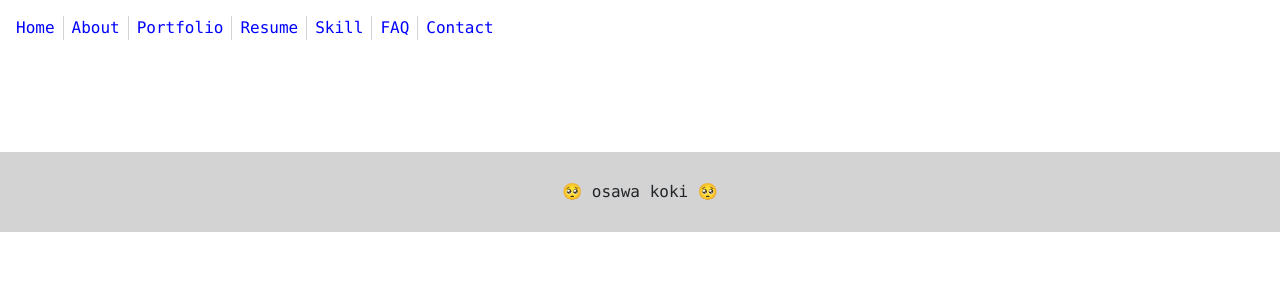
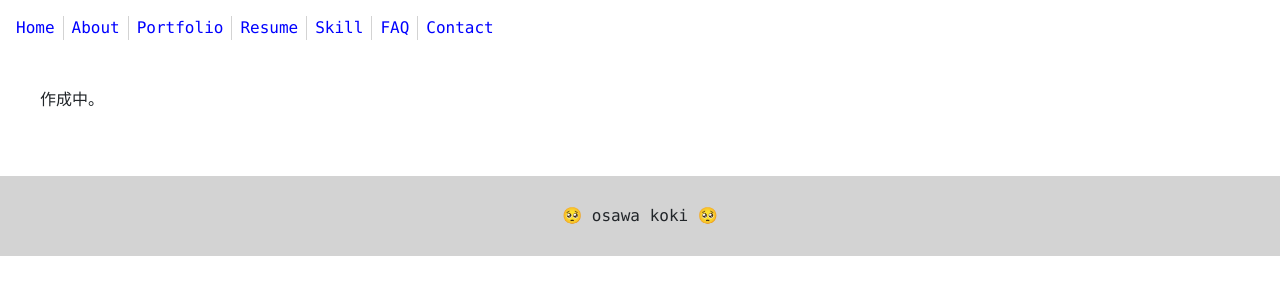
Before and after one commit to osawa-koki/osawa-koki, a Next.js app in the folder portfolio/: page /skill in a window 1280 px wide. Shown: the top 300 px of the page. Built offline with nearby package versions, Linux system fonts and the light colour scheme.

Commit message:
Skillページ、開始。

```diff
--- a/portfolio/pages/skill.tsx
+++ b/portfolio/pages/skill.tsx
@@ -3,6 +3,7 @@ import Layout from '../components/Layout';
 const SkillPage = () => (
   <Layout title="osawa's skills">
     <div id='Skill'>
+      作成中。
     </div>
   </Layout>
 )
--- a/portfolio/styles/skill.scss
+++ b/portfolio/styles/skill.scss
@@ -0,0 +1,5 @@
+
+#Skill {
+  max-width: 1200px;
+  margin: 0 auto;
+}
```
